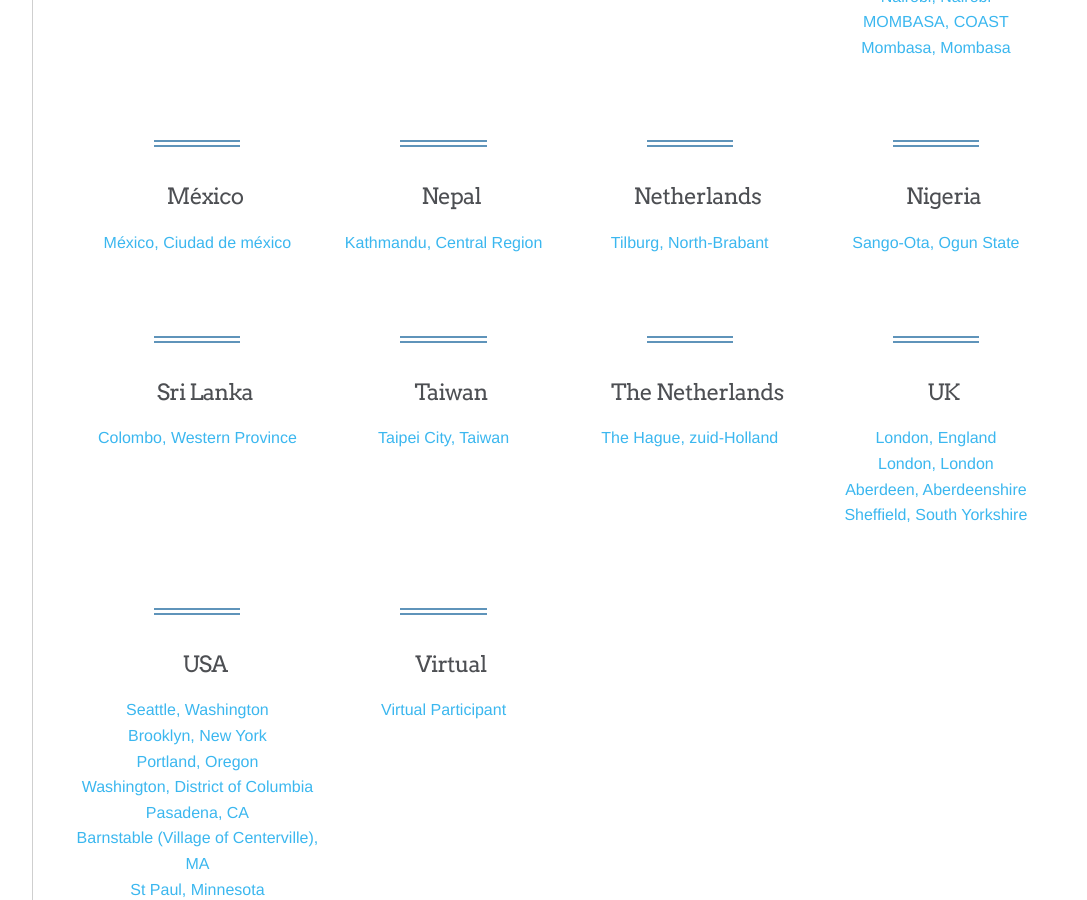
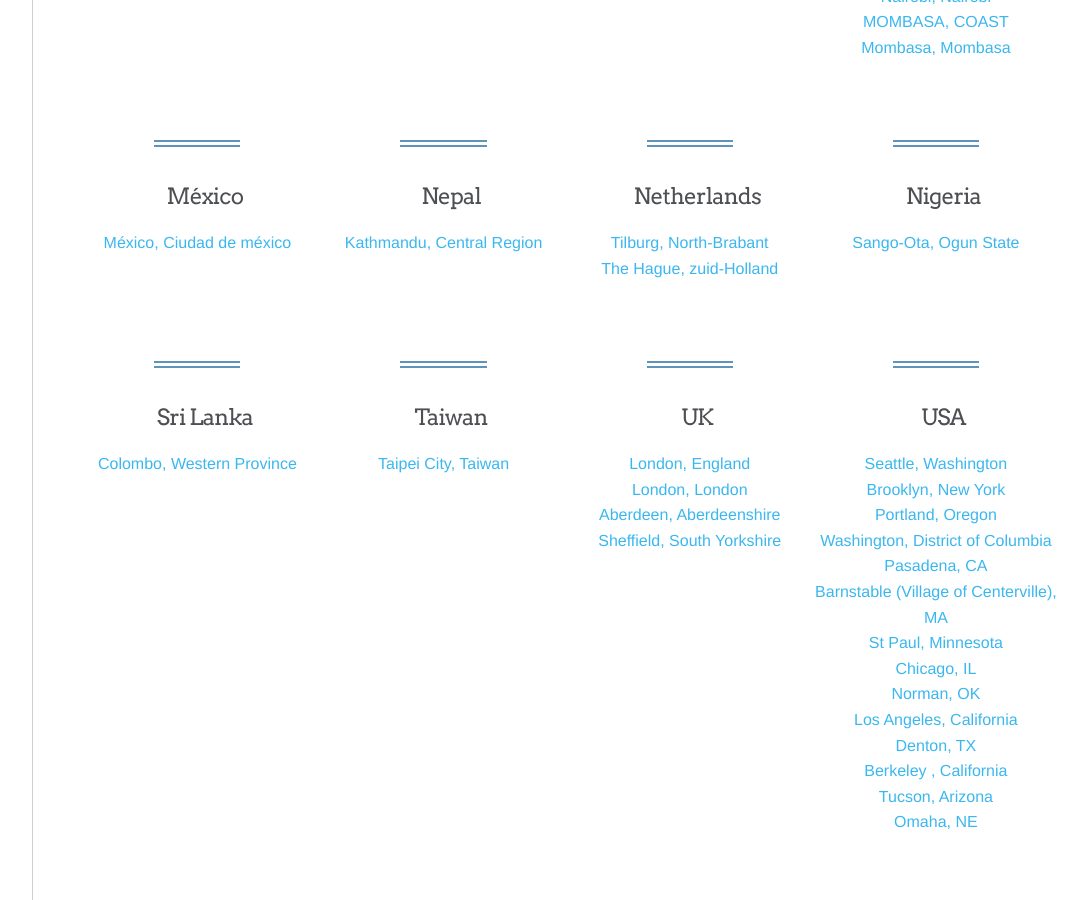
Before and after one commit to mozilla/global-sprint, a Jekyll site: the page built from _articles/register.md, in a window 1280 px wide and 900 px high, scrolled down 1395 px. Shown: the whole window, without its empty margins (180-1267 px from the left). Built offline with Jekyll 4.4.1, drawn with Linux system fonts in a browser that asks for light colours; comment, search, counter and statistics services are not loaded; a style sheet for code colours, icons or effects is not loaded; part of the change alters nothing that is shown.

Commit message:
merged "Netherlands" & "The Netherlands"
While going through the page I saw that the Netherlands are listed twice, with/without `The` as a prefix. This merges them into `Netherlands`.

```diff
--- a/_data/sites.json
+++ b/_data/sites.json
@@ -219,6 +219,14 @@
             "siteLocationCountry": "Netherlands",
             "countryCode": "NL",
             "linkToTito": "https://ti.to/Mozilla/global-sprint-tilburg"
+        },
+        {
+            "siteName": "Koninklijke Bibliotheek (KB)",
+            "siteLocationCity": "The Hague",
+            "siteLocationStateProvince": "zuid-Holland",
+            "siteLocationCountry": "Netherlands",
+            "countryCode": "NL",
+            "linkToTito": "https://ti.to/Mozilla/global-sprint-the-hague"
         }
     ],
     "Nigeria": [
@@ -249,16 +257,6 @@
             "siteLocationCountry": "Taiwan",
             "countryCode": "TW",
             "linkToTito": "https://ti.to/Mozilla/global-sprint-taipei"
-        }
-    ],
-    "The Netherlands": [
-        {
-            "siteName": "Koninklijke Bibliotheek (KB)",
-            "siteLocationCity": "The Hague",
-            "siteLocationStateProvince": "zuid-Holland",
-            "siteLocationCountry": "The Netherlands",
-            "countryCode": "NL",
-            "linkToTito": "https://ti.to/Mozilla/global-sprint-the-hague"
         }
     ],
     "UK": [
```
